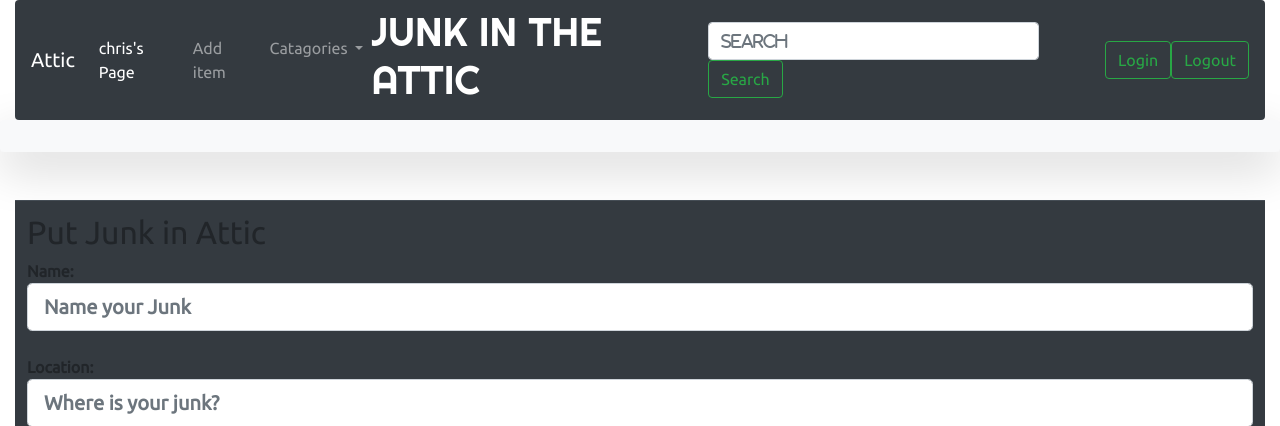
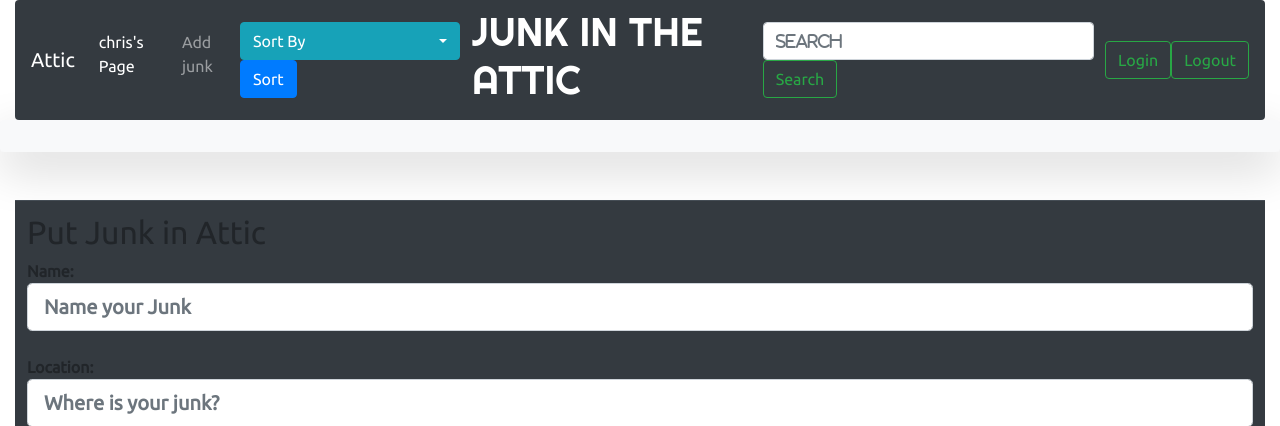
Before and after one commit to jhoney92021/Attic, a Django app: template apps/ATTIC_APP/templates/ATTIC_APP/index.html in a window 1280 px wide. Shown: the top 426 px of the page. Run offline with Django 3.2, Linux system fonts and the light colour scheme; the template is opened without the code that fills it: values that come from a table or form of the project are taken from there, others are empty; data comes from the database, SQL or seed files in the repository; both versions use the stored data as it was after the commit; parts of the project's set-up code (start-up, migrations or seed data) failed here and were passed over; some libraries are stand-ins or nearby versions; some web fonts are replaced.

Commit message:
pretty much final push

```diff
--- a/apps/ATTIC_APP/models.py
+++ b/apps/ATTIC_APP/models.py
@@ -18,6 +18,7 @@ class Junk(models.Model):#ALSO REFFERED TO AS JUNK
     poster = models.ForeignKey(Users, related_name='posted')#PERSON WHO OWNS JUNK
     holder = models.ForeignKey(Users, related_name='holding')#PERSON IN POSSESSION  OF THE JUNK, OWNER, OR RENTER ETC
     reservation = models.ManyToManyField(Users, related_name='reserved')#LIST OF USERS WHO HAVE RESERVED AN ITEM OF JUNK
+    avgRating = models.FloatField(default=0)
     created_at = models.DateTimeField(auto_now_add=True)
     updated_at = models.DateTimeField(auto_now=True)
 
--- a/apps/ATTIC_APP/templates/ATTIC_APP/index.html
+++ b/apps/ATTIC_APP/templates/ATTIC_APP/index.html
@@ -12,6 +12,10 @@
 <script src="https://cdnjs.cloudflare.com/ajax/libs/popper.js/1.14.7/umd/popper.min.js" integrity="sha384-UO2eT0CpHqdSJQ6hJty5KVphtPhzWj9WO1clHTMGa3JDZwrnQq4sF86dIHNDz0W1" crossorigin="anonymous"></script>
 <script src="https://stackpath.bootstrapcdn.com/bootstrap/4.3.1/js/bootstrap.min.js" integrity="sha384-JjSmVgyd0p3pXB1rRibZUAYoIIy6OrQ6VrjIEaFf/nJGzIxFDsf4x0xIM+B07jRM" crossorigin="anonymous"></script>
 <link href="https://fonts.googleapis.com/css?family=Alfa+Slab+One|Atomic+Age|Fascinate|Metal+Mania|Permanent+Marker|Righteous|Ubuntu&display=swap" rel="stylesheet">
+<script src="https://cdn.jsdelivr.net/npm/bootstrap-select@1.13.9/dist/js/bootstrap-select.min.js"></script>
+<link rel="stylesheet" href="https://cdn.jsdelivr.net/npm/bootstrap-select@1.13.9/dist/css/bootstrap-select.min.css">
+
+
 {% load static %}
     <link rel="stylesheet" href="{% static 'ATTIC_APP/css/style.css' %}">
 
@@ -55,25 +59,34 @@
                       <a class="nav-link" href="/user/{{sessionUser.id}}">{{sessionUser.username}}'s Page <span class="sr-only">(current)</span></a>
                     </li>
                     <li class="nav-item">
-                      <a class="nav-link" href="#addjunk">Add item</a>
+                      <a class="nav-link" href="#addjunk">Add junk</a>
                     </li>
-                    <li class="nav-item dropdown">
-                      <a class="nav-link dropdown-toggle" href="#" id="navbarDropdown" role="button" data-toggle="dropdown" aria-haspopup="true" aria-expanded="false">
-                       Catagories
-                      </a>
-                      <div class="dropdown-menu" aria-labelledby="navbarDropdown">
-                        <a class="dropdown-item" href="#">Tools</a>
-                        <a class="dropdown-item" href="#">Sporting</a>
-                        <div class="dropdown-divider"></div>
-                        <a class="dropdown-item" href="#">Something else here</a>
-                      </div>
-                    </li>
+                    <li class="nav-item " name="sortJunk">
+                            <form action="/attic/sortJunk" class="" method="POST">
+                                {% csrf_token %}
+                            <select class="selectpicker   "data-style="btn-info text-white"  title="Sort By " name="sortJunk"data-icon="fa-heart">
+                                    <option value="updated_at">Posted: Oldest to Newest</option>
+                                    <option value="-updated_at">Posted: Newest to Oldest</option>
+                                    <option value="price">Price: lowest to highest</option>
+                                    <option value="-price">Price: Highest to Lowest</option>
+                                    <option value="name">Alphabetical</option>
+                                    <option value="-name">Reverse Alphabetical</option>
+                                    <option value="-avgRating">By Junk Rating</option>
+                                    <option value="avgRating">Reverse By Junk Rating</option>
+
+
+                                  </select>
+                                  <input class="btn btn-primary" type="submit" value="Sort">
+                                </form>
+                            </li>
+
+
                     <!-- <li class="nav-item">
                       <a class="nav-link disabled" href="#" tabindex="-1" aria-disabled="true">Disabled</a>
                     </li> -->
                   </ul>
-                  <ul class="navbar-nav mr-auto ">
-                      <li class="nav-item active text-white  "><h1 style="font-family: 'Righteous', cursive;">JUNK IN THE ATTIC</h1></li>
+                  <ul class="navbar-nav ml-0 mr-auto  ">
+                      <li class="nav-item active text-white   "><h1 style="font-family: 'Righteous', cursive;">JUNK IN THE ATTIC</h1></li>
                   </ul>
                   <form class="form-inline my-2 my-lg-0">
                     <input class=" fas fa-search form-control mr-sm-2" type="search" placeholder="Search" aria-label="Search">
@@ -133,6 +146,8 @@
                                 <div class="card-body">
                             <h4 class="card-text">{{junk.name}}</h4>
                             <p class="card-text">Poster: {{junk.poster.username}}</p>
+                            <p> Poster Rating: {{junk.poster.avgRating | floatformat:1 }}</p>
+                            <p> Rating: {{junk.avgRating | floatformat:1 }}</p>
                             <p class="card-text">Location: {{junk.location}}</p>
                             <p class="card-text"><i class="fas fa-dollar-sign"></i> <strong>{{junk.price}}</strong></p>
                             <div class="d-flex justify-content-between align-items-center">
--- a/apps/ATTIC_APP/templates/ATTIC_APP/junkPage.html
+++ b/apps/ATTIC_APP/templates/ATTIC_APP/junkPage.html
@@ -74,7 +74,7 @@ option{
                         </li>
                         <li class="nav-item dropdown">
                           <a class="nav-link dropdown-toggle" href="#" id="navbarDropdown" role="button" data-toggle="dropdown" aria-haspopup="true" aria-expanded="false">
-                           Catagories
+                           Sort By
                           </a>
                           <div class="dropdown-menu" aria-labelledby="navbarDropdown">
                             <a class="dropdown-item" href="#">Tools</a>
@@ -145,9 +145,10 @@ option{
                       <div id="Demo2" class="w3-hide w3-container">
                             <h1 class="nav-item active text-success  " style="font-size: 30px;font-family: 'Righteous', cursive;">{{thisJunk.poster.username}}</h1>
                       </div>
-                      <button onclick="myFunction('Demo3')" class="w3-button w3-block w3-theme-l1 "style="font-size: 30px;font-size: 20px;font-family: 'Righteous', cursive;"><i class="far fa-comment-dots"></i> My Reviews</button>
+                      <button onclick="myFunction('Demo3')" class="w3-button w3-block w3-theme-l1 "style="font-size: 30px;font-size: 20px;font-family: 'Righteous', cursive;"><i class="far fa-comment-dots"></i> Junk Reviews</button>
                       <div id="Demo3" class="w3-hide w3-container">
                      <div class="w3-row-padding">
+
                      <br>
                        <div class="w3-half container-fluid">
                             <table class="table"><!--ALL REVIEWS FOR THIS JUNK-->
--- a/apps/ATTIC_APP/urls.py
+++ b/apps/ATTIC_APP/urls.py
@@ -19,6 +19,7 @@ urlpatterns = [
     url(r'^addTribe$', views.addTribe),#ADD TRIBE TO JUNK
     url(r'^(?P<junkID>\d+)$', views.junkPage),#JUNK PAGE
     url(r'^addJunk$', views.addJunk),#ADD NEW JUNK
+     url(r'^sortJunk$', views.sortBy),
     url(r'^$', views.index),
 ]
 #ATTIC_APP_URLS
--- a/apps/LOGIN_APP/models.py
+++ b/apps/LOGIN_APP/models.py
@@ -90,6 +90,7 @@ class Users(models.Model):
     birthday = models.DateField(default= datetime.date.today)
     email = models.CharField(max_length=80, default='Seriously, no email? it is 2019 get with it man')
     password = models.CharField(max_length=8)
+    avgRating = models.FloatField(default=0)
     created_at = models.DateTimeField(auto_now_add=True)
     updated_at = models.DateTimeField(auto_now=True)
     objects = Manager()
```
Also changed, not shown: apps/ATTIC_APP/views.py (+34 -10 lines), apps/LOGIN_APP/templates/LOGIN_APP/userPage.html (+8 -3 lines), apps/ATTIC_APP/migrations/0001_initial.py, apps/ATTIC_APP/migrations/0002_equipment_poster.py (deleted), apps/ATTIC_APP/migrations/0003_auto_20190720_1435.py (deleted), apps/ATTIC_APP/migrations/0004_auto_20190720_1444.py (deleted), apps/ATTIC_APP/migrations/0005_auto_20190720_1530.py (deleted), apps/ATTIC_APP/migrations/0006_auto_20190720_1543.py (deleted), apps/ATTIC_APP/migrations/0007_auto_20190722_1251.py (deleted), apps/ATTIC_APP/migrations/0008_auto_20190722_1813.py (deleted), apps/ATTIC_APP/migrations/0009_auto_20190722_1912.py (deleted), apps/LOGIN_APP/migrations/0001_initial.py, apps/LOGIN_APP/migrations/0002_company.py (deleted), apps/LOGIN_APP/migrations/0003_auto_20190722_1251.py (deleted), 1 more files.
